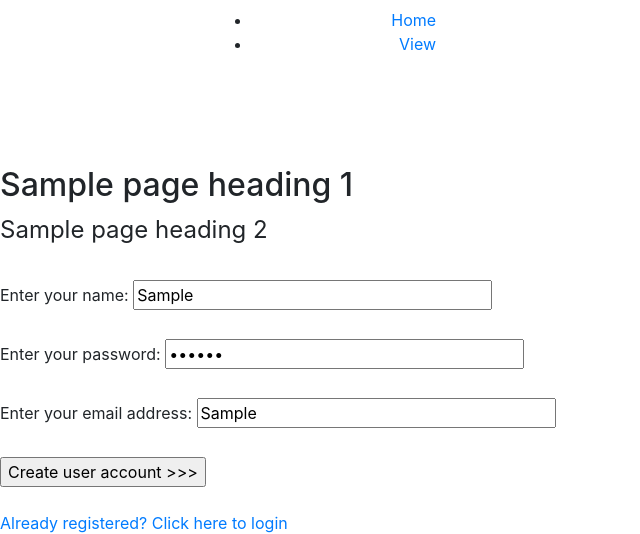
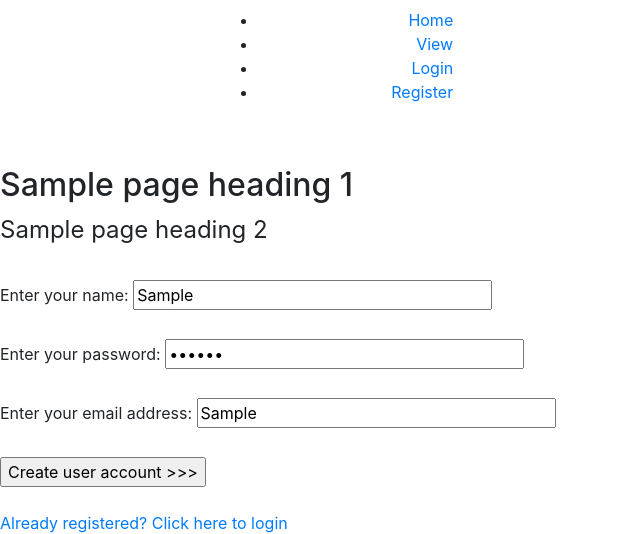
Before and after one commit to JCartwright96/CTEC3110Coursework, a PHP site: template phpappfolder/includes/m2m/app/templates/registeruser.html.twig in a window 1280 px wide. Shown: the top 534 px of the page, without its empty margins (0-640 px from the left). Run offline with PHP 8.4, Linux system fonts and the light colour scheme; the template is opened without the code that fills it: most values are stand-ins (such as "Sample title", 1, 10 or a date in 2020); some libraries are stand-ins or nearby versions.

Commit message:
added link for registration

```diff
--- a/phpappfolder/includes/m2m/app/templates/layout.html.twig
+++ b/phpappfolder/includes/m2m/app/templates/layout.html.twig
@@ -21,6 +21,8 @@
                 <ul>
                     <li><a href="/">Home</a></li>
                     <li><a href="{{ messages_link }}">View</a></li>
+                    <li><a href="{{ login_link }}">Login</a></li>
+                    <li><a href="{{ register_link }}">Register</a></li>
                 </ul>
             </div>
         </div>
```
